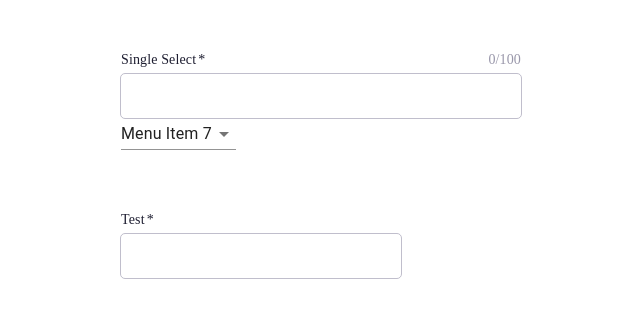
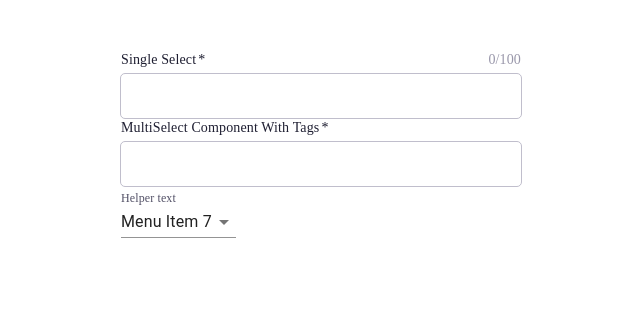
Before and after one commit to rohitkr/react-18-app, a React (Create React App) app: page / in a window 1280 px wide. Shown: the top 318 px of the page, without its empty margins (269-909 px from the left). Built offline with nearby package versions, Linux system fonts and the light colour scheme; some icons are missing; a web font is replaced by a local one.

Commit message:
Sample updated

```diff
--- a/src/Demo/Demo.tsx
+++ b/src/Demo/Demo.tsx
@@ -456,12 +456,12 @@ export default function AutocompleteControlled() {
         <br/>
         <br/>
         <br/>
-        <Input label="Test" size="large" type="default" required
+        {/* <Input label="Test" size="large" type="default" required
           className="input-classname"
           inputProps={{
             className: "input-props-classname"
           }}
-        />
+        /> */}
 
       </div>
     </div>
--- a/src/Demo/Select.tsx
+++ b/src/Demo/Select.tsx
@@ -3,6 +3,7 @@ import { Box, Tag as Chip, Select, DividerMenuItem, DescriptiveMenuItem, GroupHe
 import { Pencil, Movie, Tag as TagIcon } from "tabler-icons-react";
 import { SelectDataProps } from "../navi/components/Select/Select.types";
 import { makeStyles, Theme, createStyles, MenuItem, Select as MuiSelect } from "@material-ui/core";
+
 
 
 let data = [
@@ -24,26 +25,26 @@ let data = [
     trailingIcon: <Pencil />,
     leadingIcon: <Movie />,
     disabled: true,
-    checked: true,
+    // checked: true,
   },
   {
     title: "The Dark Knight",
     description: "2008",
-    checked: true,
+    // checked: true,
     trailingIcon: <Pencil />,
     leadingIcon: <Movie />,
   },
   {
     title: "12 Angry Men",
     description: "1957",
-    checked: true,
+    // checked: true,
     trailingIcon: <Pencil />,
     leadingIcon: <Movie />,
   },
   {
     title: "Schindler's List",
     description: "1993",
-    checked: true,
+    // checked: true,
     trailingIcon: <Pencil />,
     leadingIcon: <Movie />,
   },
@@ -63,6 +64,36 @@ let data = [
     title: "The Lord of the Rings: The Fellowship of the Ring",
     description: "2001",
   },
+  // {
+  //   title: "Star Wars: Episode V - The Empire Strikes Back",
+  //   description: "1980",
+  // },
+  // { title: "Forrest Gump", description: "1994" },
+  // { title: "Inception", description: "2010" },
+  // {
+  //   title: "The Lord of the Rings: The Two Towers",
+  //   description: "2002",
+  // },
+  // { title: "One Flew Over the Cuckoo's Nest", description: "1975" },
+  // { title: "Goodfellas", description: "1990" },
+  // { title: "The Matrix", description: "1999" },
+  // { title: "Seven Samurai", description: "1954" },
+  // {
+  //   title: "Star Wars: Episode IV - A New Hope",
+  //   description: "1977",
+  // },
+  // { title: "City of God", description: "2002" },
+  // { title: "Se7en", description: "1995" },
+  // { title: "The Silence of the Lambs", description: "1991" },
+  // { title: "It's a Wonderful Life", description: "1946" },
+  // { title: "Life Is Beautiful", description: "1997" },
+  // { title: "The Usual Suspects", description: "1995" },
+  // { title: "Léon: The Professional", description: "1994" },
+  // { title: "Spirited Away", description: "2001" },
+  // { title: "Saving Private Ryan", description: "1998" },
+  // { title: "Once Upon a Time in the West", description: "1968" },
+  // { title: "American History X", description: "1998" },
+  // { title: "Interstellar", description: "2014" },
 ];
 
 let menuData = [
@@ -174,7 +205,7 @@ export default ({ ...args }) => {
       <Select
         open={false}
         renderValueAsTag
-        multiSelect={true}
+        multiSelect={false}
         selectAll={true}
         size="large"
         maxWidth={250}
@@ -219,6 +250,56 @@ export default ({ ...args }) => {
         />
       </Select>
 
+      <Select
+        // open={open}
+        multiSelect={true}
+        selectAll={true}
+        size="large"
+        onChange={(updatedValue) => {
+          // setValue(updatedValue);
+        }}
+        maxHeight={140}
+        minWidth={400}
+        renderValueAsTag
+        tagProps={{
+          variant: "neutral",
+        }}
+        // value={value}
+        inputProps={{
+          // className: `aaa-classname`,
+          label: "MultiSelect Component With Tags",
+          errorMessage: "Error message",
+          helperText: "Helper text",
+          minWidth: 300,
+          maxWidth: 800,
+          fullWidth: true,
+          moreInfo: "More information text",
+          required: true,
+          size: "large",
+          successMessage: "Success message",
+          tooltipPlacement: "top",
+          inputType: "default",
+        }}
+        clearTooltipText={"Clear Data"}
+        openTooltipText={"Open Menu"}
+      >
+        {data &&
+          data.map(
+            ({ title = "", avatar, type, ...val }: SelectDataProps, i) => {
+              return val.divider ? (
+                <DividerMenuItem />
+              ) : (
+                <DescriptiveMenuItem
+                  key={i}
+                  value={title}
+                  title={title}
+                  selectable={true}
+                  {...val}
+                />
+              );
+            }
+          )}
+      </Select>
 
       <MuiSelect
         value="7"
```
